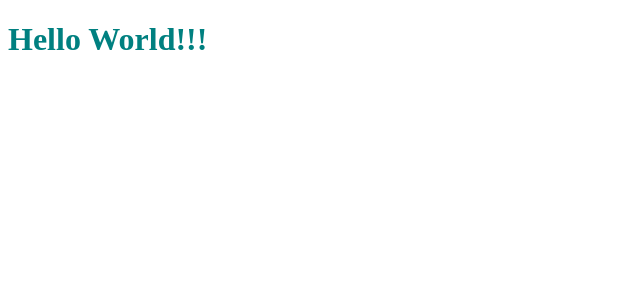
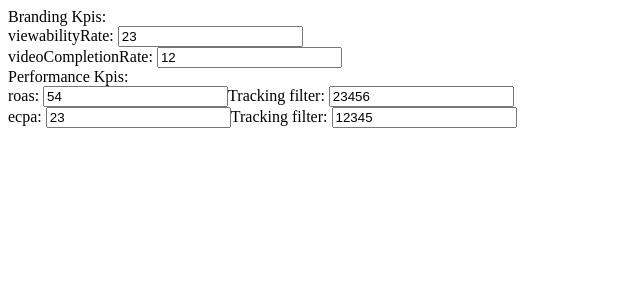
Before and after one commit to povilasPL/githubactions, a React app: page / in a window 1280 px wide. Shown: the top 300 px of the page, without its empty margins (0-640 px from the left). Built offline with nearby package versions, Linux system fonts and the light colour scheme.

Commit message:
new store structure PoC

```diff
--- a/package.json
+++ b/package.json
@@ -45,8 +45,11 @@
         "lint": "eslint \"./src/**/*.ts{x,}\""
     },
     "dependencies": {
+        "@reduxjs/toolkit": "^1.8.6",
+        "lodash": "^4.17.21",
         "react": "^17.0.2",
-        "react-dom": "^17.0.2"
+        "react-dom": "^17.0.2",
+        "react-redux": "^8.0.4"
     },
     "devDependencies": {
         "@babel/core": "^7.16.5",
@@ -59,6 +62,7 @@
         "@testing-library/react": "^12.1.2",
         "@types/fork-ts-checker-webpack-plugin": "^0.4.5",
         "@types/jest": "^27.0.3",
+        "@types/lodash": "^4.14.186",
         "@types/mini-css-extract-plugin": "^2.4.0",
         "@types/react": "^17.0.37",
         "@types/react-dom": "^17.0.11",
--- a/src/App.tsx
+++ b/src/App.tsx
@@ -1,9 +1,100 @@
-import React from "react";
+import React, { useEffect } from "react";
 
-const test = 'labas';
+import { useDispatch } from "react-redux";
+import map from 'lodash/map';
+import reduce from 'lodash/reduce';
 
-const App: React.FC = () => (
-    <h1 data-testid="app">Hello World!!!</h1>
-);
+import { setKpiData } from "./reducer";
+import Kpis from "./Kpis";
+
+const App: React.FC = () => {
+    const dispatch = useDispatch();
+
+    const brandingList = ['videoCompletionRate', 'viewabilityRate', 'ecpmReach', 'ecpmViewable'];
+    const performanceLits = ['ctr', 'ecpc', 'ecpa', 'roas'];
+
+    const KPI_TYPES = {
+        rate: 'rate',
+        effectiveCost: 'effectiveCost'
+    }
+
+    useEffect(() => {
+        // kpis be response / kpis submit callback result
+        const kpis = {
+            roas: {
+                type: 'rate',
+                value: 0.54,
+                trackingFilter: '23456'
+            },
+            viewabilityRate: {
+                type: 'rate',
+                value: 0.23
+            },
+            videoCompletionRate: {
+                type: 'rate',
+                value: 0.12
+            },
+            ecpa: {
+                type: 'effectiveCost',
+                value: 23,
+                trackingFilter: '12345'
+            },
+        }
+
+        type acc = {
+            branding: string[]
+            performance: string[]
+        }
+
+        const kpisByType = reduce(kpis, (acc:acc, _, kpi) => {
+            brandingList.includes(kpi) ? acc.branding.push(kpi) : acc.performance.push(kpi);
+
+            return acc;
+        }, {
+            branding: [],
+            performance:[]
+        })
+
+        const kpisByPriority = map(kpis, (_, kpi) => kpi);
+
+        const kpisState = {
+            byType: kpisByType,
+            byPriority: kpisByPriority,
+        }
+
+        const valuesState = reduce(kpis, (acc, { value, type }, key) => {
+            return {
+                ...acc,
+                [key]: {
+                    type,
+                    value: formatKpiValue(type, value)
+                },
+            }
+        }, {});
+
+        function formatKpiValue(type: string, value: number) {
+            return type === KPI_TYPES.rate ? value *= 100 : value;
+        }
+
+
+        const trackingFiltersState = reduce(kpis, (acc, value: any, key) => {
+            const trackingFilter = value?.trackingFilter
+                ? { [key]: { id: value?.trackingFilter } }
+                : null
+
+            return {
+                ...acc,
+                ...trackingFilter,
+            }
+        }, {})
+
+
+        dispatch(setKpiData({ kpis: kpisState, values: valuesState, trackingFilters: trackingFiltersState }));
+    }, [dispatch, brandingList, performanceLits])
+
+    return (
+        <Kpis />
+    )
+};
 
 export default App;
--- /dev/null
+++ b/src/Kpi.tsx
@@ -0,0 +1,58 @@
+import React, { useState, useMemo } from 'react';
+
+import { useDispatch } from 'react-redux';
+import debounce from 'lodash/debounce';
+
+import { setKpiValue, setTrackingFilter } from './reducer';
+
+interface KpiProps {
+    kpi: string
+    values: any
+    trackingFilters: any
+}
+
+const Kpi: React.FC<KpiProps> = ({ kpi, values, trackingFilters }) => {
+    const dispatch = useDispatch();
+
+    const [val, setValue] = useState(values?.[kpi]?.value);
+    const [trackingFilter, setTfValue] = useState(trackingFilters?.[kpi]?.id);
+
+    const updateState = useMemo(
+        () =>
+          debounce((action, payload) => {
+            dispatch(action(payload))
+          }, 500),
+        []
+      );
+
+      const handleKpiValueChange = (e: React.ChangeEvent<HTMLInputElement>) => {
+        setValue(e.target.value);
+
+        updateState(setKpiValue, { kpi, value: e.target.value });
+      };
+
+
+    const handleTrackingFilterChange = (e: React.ChangeEvent<HTMLInputElement>) => {
+        setTfValue(e.target.value);
+
+        updateState(setTrackingFilter, { kpi, value: e.target.value })
+    };
+
+    const shpouldIncludeTrackingFilter = kpi === 'ecpa' || kpi === 'roas';
+
+    return (
+        <div>
+            <label htmlFor="kpi">{kpi}: </label>
+            <input value={val} onChange={handleKpiValueChange} />
+            { shpouldIncludeTrackingFilter &&
+                <>
+                    <label htmlFor="trackingFilter">Tracking filter: </label>
+                    <input value={trackingFilter} onChange={handleTrackingFilterChange} />
+                </>
+
+            }
+        </div>
+    )
+}
+
+export default Kpi;
--- /dev/null
+++ b/src/Kpis.tsx
@@ -0,0 +1,32 @@
+import React from 'react';
+
+import { useSelector } from 'react-redux';
+
+import { getKpiData, kpisForBackEnd } from './reducer';
+import Kpi from './Kpi';
+
+const Kpis = () => {
+    const { kpis: { byType }, values, trackingFilters } = useSelector(getKpiData);
+    const saveVariables = useSelector(kpisForBackEnd);
+
+    console.log(saveVariables);
+
+    return (
+        <div>
+            Branding Kpis:
+            {byType?.branding?.map((kpi: string) => (
+                <div key={kpi}>
+                   <Kpi kpi={kpi} values={values} trackingFilters={trackingFilters} />
+                </div>
+            ))}
+            Performance Kpis:
+            {byType?.performance?.map((kpi: string) => (
+                <div key={kpi}>
+                    <Kpi kpi={kpi} values={values} trackingFilters={trackingFilters} />
+                </div>
+            ))}
+        </div>
+    )
+}
+
+export default Kpis;
--- a/src/index.tsx
+++ b/src/index.tsx
@@ -1,12 +1,16 @@
-import React from "react";
+ import React from "react";
 import ReactDOM from "react-dom";
+import { Provider } from "react-redux";
 
+import store from './reducer';
 import App from "./App";
 import "./index.scss";
 
 ReactDOM.render(
     <React.StrictMode>
-        <App />
+        <Provider store={store}>
+            <App />
+        </Provider>
     </React.StrictMode>,
     document.getElementById("root")
 );
--- /dev/null
+++ b/src/reducer/index.js
@@ -0,0 +1,66 @@
+import { createSlice, configureStore, createSelector } from '@reduxjs/toolkit';
+
+const KPI_TYPES = {
+    rate: 'rate',
+    effectiveCost: 'effectiveCost'
+}
+
+const initialState = {
+    kpiData: {
+        kpis: {
+            byType: {},
+            byPriority: []
+        },
+        values: {},
+        trackingFilters: {}
+    }
+}
+
+const kpisSlice = createSlice({
+    name: "kpiSlice",
+    initialState,
+    reducers: {
+        setKpiData: (draftState, { payload: { kpis, values, trackingFilters } }) => {
+            draftState.kpiData.kpis = kpis;
+            draftState.kpiData.values = values;
+            draftState.kpiData.trackingFilters = trackingFilters;
+        },
+        setKpiValue: (draftState, { payload: { kpi, value } }) => {
+            draftState.kpiData.values[kpi].value = value;
+        },
+        setTrackingFilter: (draftState, { payload: { kpi, value } }) => {
+            draftState.kpiData.trackingFilters[kpi].id = value;
+        }
+    }
+})
+
+export const { setKpiData, setKpiValue, setTrackingFilter } = kpisSlice.actions;
+
+export const getKpiData = (state) => state.kpiData;
+
+export const kpisForBackEnd = createSelector(
+    getKpiData,
+    ({ kpis: { byPriority }, values, trackingFilters }) => {
+        return byPriority.map((kpi) => {
+            const value = prepareValueForSaving(values[kpi].type, values[kpi].value);
+            const trackingFilter = trackingFilters?.[kpi]?.id;
+
+            return ({
+                [kpi]: {
+                    value,
+                    ...(trackingFilters[kpi] && { trackingFilter })
+                }
+            });
+        })
+    }
+)
+
+const store = configureStore({
+    reducer: kpisSlice.reducer
+})
+
+export default store;
+
+function prepareValueForSaving(type, value) {
+    return type === KPI_TYPES.rate ? value / 100 : value;
+}
```
Also changed, not shown: .eslintrc.json, 1 other file (tests, documents, lock files or other folders).
